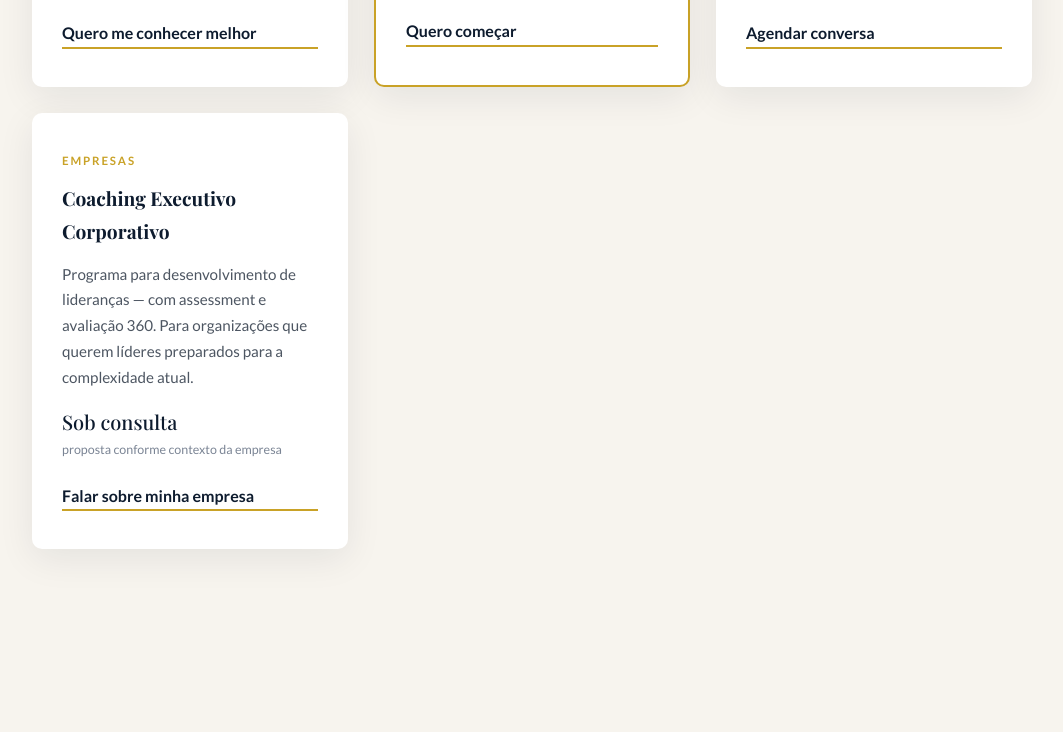
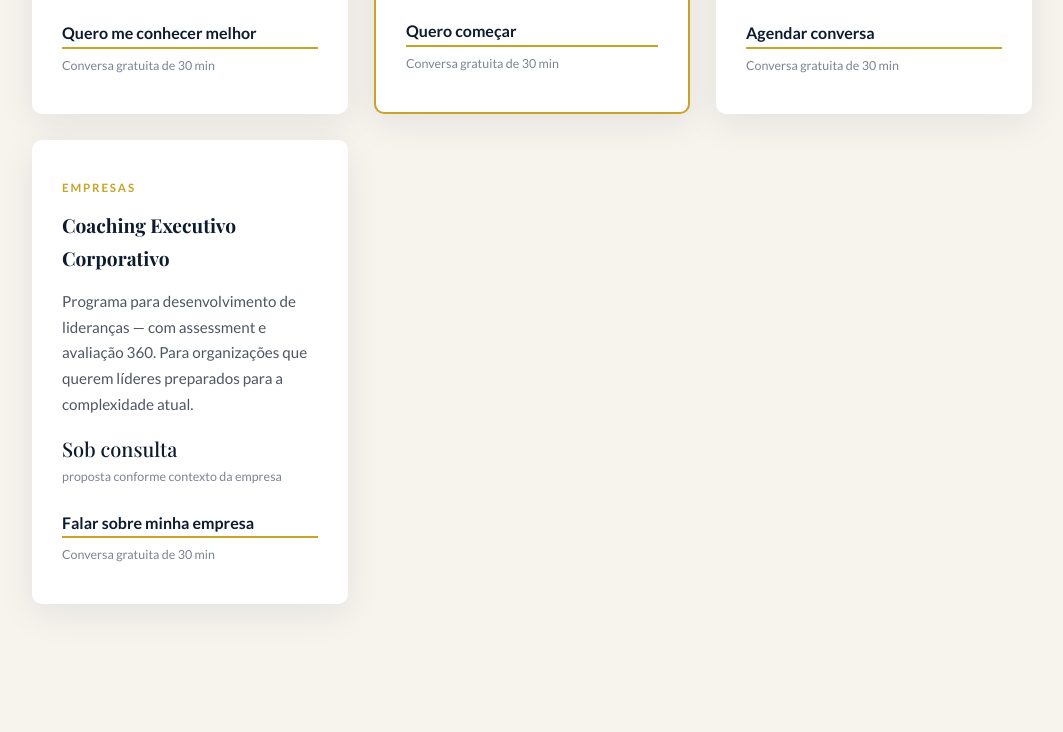
Before and after one commit to verginiaduran/verginiaduran.github.io, a plain HTML site: page index.html in a window 1280 px wide. Shown: the part 4108-4840 px from the top of the page, without its empty margins (108-1171 px from the left). Drawn offline with nearby package versions, Linux system fonts and the light colour scheme.

Commit message:
progresso: CTAs de Serviços com nota "conversa gratuita de 30 min" + ajuste no CTA final
Notinha de reforço (gratuita) nos 4 CTAs de Serviços e "minha sessão" -> "uma sessão" no CTA final.

```diff
--- a/index.html
+++ b/index.html
@@ -106,6 +106,7 @@
   .card p{font-size:.95rem;color:#4d5662;flex:1}
   .card .tag{font-size:.72rem;letter-spacing:.16em;text-transform:uppercase;color:var(--gold);font-weight:700;margin-bottom:12px}
   .card a{color:var(--navy);font-weight:700;text-decoration:none;margin-top:22px;border-bottom:2px solid var(--gold)}
+  .card .cta-note{font-family:'Lato',sans-serif;font-size:.78rem;color:#7a8494;display:block;font-weight:400;margin-top:6px;border-bottom:none}
 
   /* DEPOIMENTOS */
   .depoimentos{background:var(--off)}
@@ -248,12 +249,14 @@
         <h3>Assessment Comportamental + Devolutiva</h3>
         <p>Assessment DISC com devolutiva individual de 1h30: levantamento e análise do seu perfil comportamental, estilos e competências — elucidando pontos fortes e a desenvolver.</p>
         <a href="https://calendly.com/verginiaduran/sessao-de-clareza-estrategica-30-min" target="_blank" rel="noopener">Quero me conhecer melhor</a>
+        <span class="cta-note">Conversa gratuita de 30 min</span>
       </div>
       <div class="card destaque">
         <span class="tag">Comece aqui</span>
         <h3>Pacote de Iniciação</h3>
         <p>3 sessões de mentoring individual + Assessment DISC com devolutiva completa: levantamento e análise do seu perfil comportamental, estilos e competências — elucidando pontos fortes e a desenvolver. Para quem quer se aprofundar no próprio perfil e enxergar oportunidades.</p>
         <a href="https://calendly.com/verginiaduran/sessao-de-clareza-estrategica-30-min" target="_blank" rel="noopener">Quero começar</a>
+        <span class="cta-note">Conversa gratuita de 30 min</span>
       </div>
       <div class="card">
         <span class="tag">Programa completo</span>
@@ -261,6 +264,7 @@
         <p>O programa principal: 8 sessões com começo, meio e fim — diagnóstico, estratégia e execução — para desafios como transição de carreira, liderança e próximos movimentos. Inclui Assessment DISC com devolutiva, sessão de empatia gratuita no início e check-point de acompanhamento 30 dias após o processo.</p>
         <div class="preco">Sob consulta<small>conversamos na sessão gratuita</small></div>
         <a href="https://calendly.com/verginiaduran/sessao-de-clareza-estrategica-30-min" target="_blank" rel="noopener">Agendar conversa</a>
+        <span class="cta-note">Conversa gratuita de 30 min</span>
       </div>
       <div class="card">
         <span class="tag">Empresas</span>
@@ -268,6 +272,7 @@
         <p>Programa para desenvolvimento de lideranças — com assessment e avaliação 360. Para organizações que querem líderes preparados para a complexidade atual.</p>
         <div class="preco">Sob consulta<small>proposta conforme contexto da empresa</small></div>
         <a href="https://calendly.com/verginiaduran/sessao-de-clareza-estrategica-30-min" target="_blank" rel="noopener">Falar sobre minha empresa</a>
+        <span class="cta-note">Conversa gratuita de 30 min</span>
       </div>
     </div>
   </div>
@@ -311,7 +316,7 @@
 <section class="cta">
   <h2>Todo atleta de elite tem um treinador. Por que a sua carreira mereceria menos?</h2>
   <p>Comece com uma Sessão de Clareza Estratégica gratuita de 30 minutos. Sem compromisso — você sai com mais clareza do que entrou.</p>
-  <a class="btn" href="https://calendly.com/verginiaduran/sessao-de-clareza-estrategica-30-min" target="_blank" rel="noopener">Agendar minha sessão gratuita</a>
+  <a class="btn" href="https://calendly.com/verginiaduran/sessao-de-clareza-estrategica-30-min" target="_blank" rel="noopener">Agendar uma sessão gratuita</a>
 </section>
 
 <footer>
```
